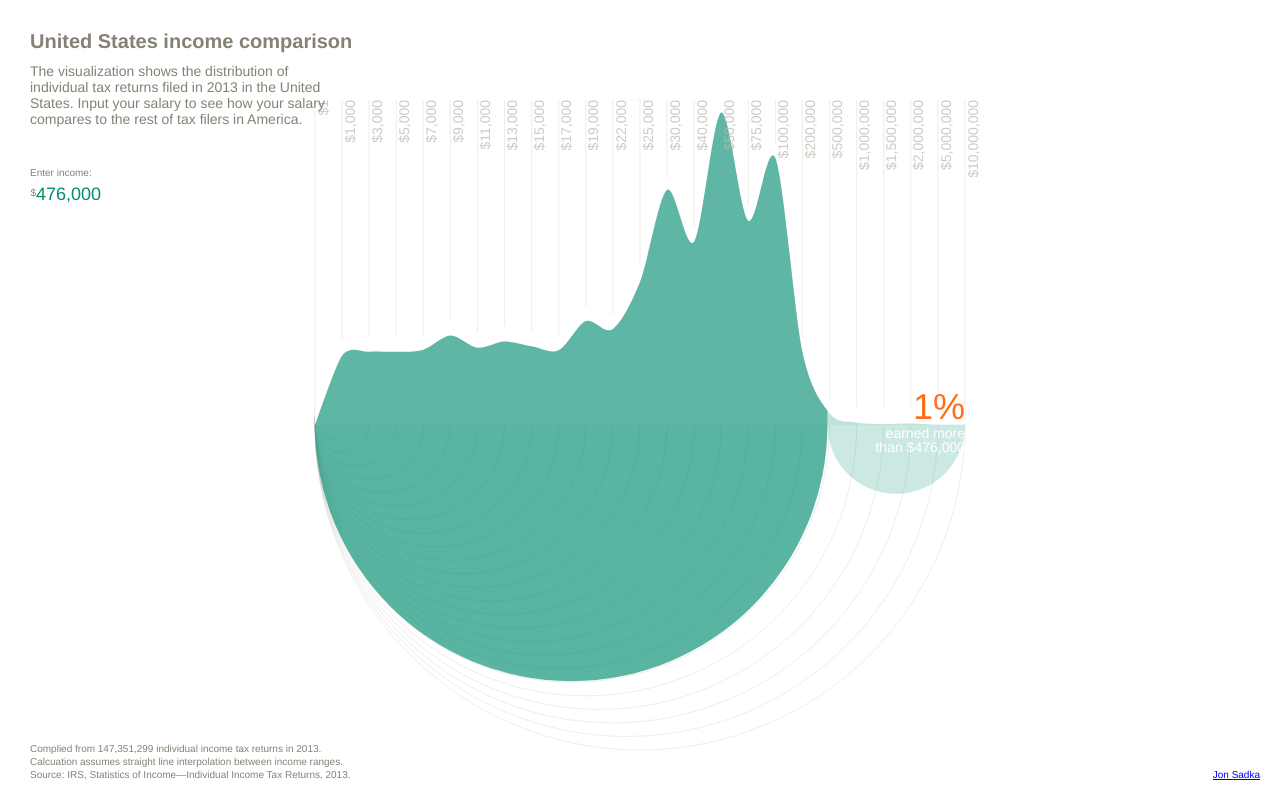
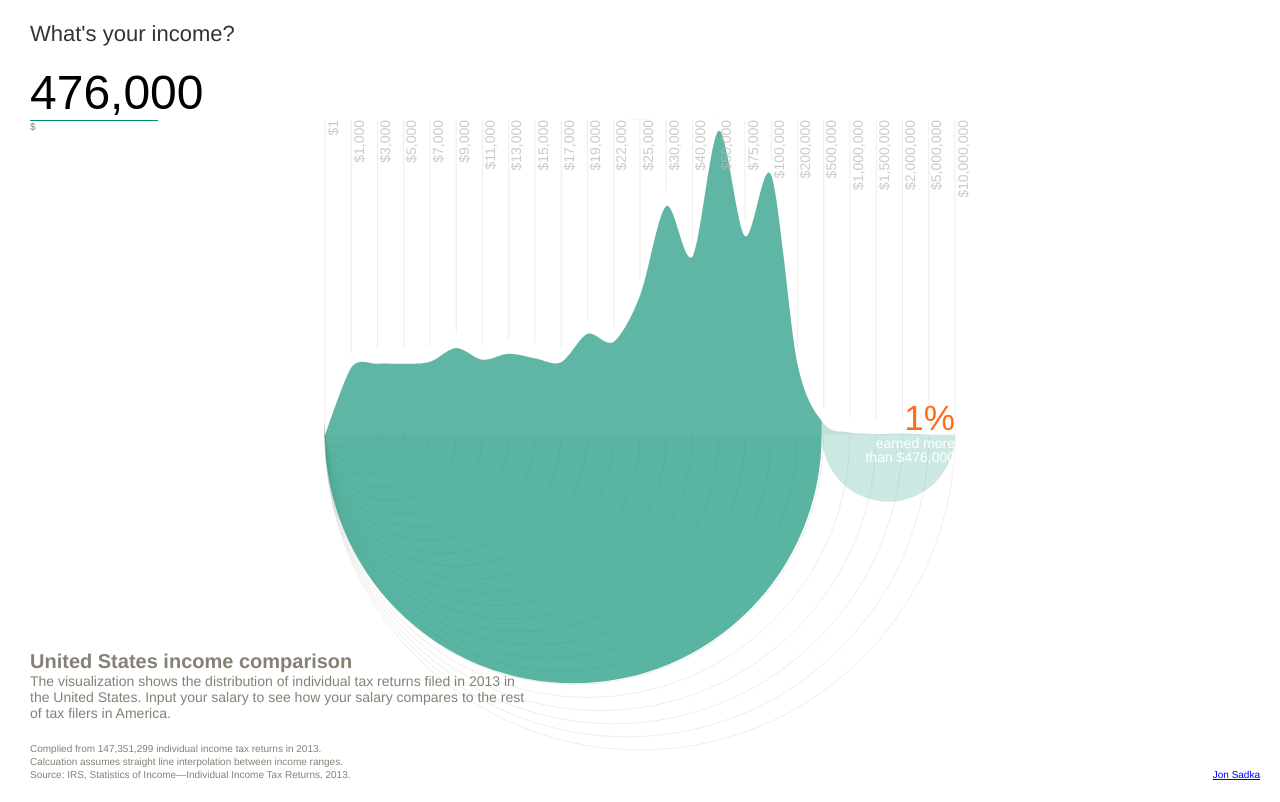
Before and after one commit to jonsadka/compare-income, a website: page index.html in a window 1280 px wide. Shown: the top 802 px of the page. Drawn offline with nearby package versions, Linux system fonts and the light colour scheme.

Commit message:
Update styles

```diff
--- a/index.html
+++ b/index.html
@@ -7,16 +7,14 @@
   </head>
   <body>
     <div id="upper-content">
-      <h1 class="title">United States income comparison</h1>
-      <p>The visualization shows the distribution of individual tax returns filed in 2013 in the United States. Input your salary to see how your salary compares to the rest of tax filers in America.</p>
-      <div class="user-salary">
-        <span class="prompt">Enter income:</span>
-        <span class="currency">$</span>
-        <input id="usersalary" placeholder="input your salary" onkeyup="updateSalary()" onmousedown="updateSalary()" value="476,000" onmouseup="updateSalary()" type="text">
-      </div>
+      <input type="text" name="name" class="question" id="usersalary" onkeyup="updateSalary()" onmousedown="updateSalary()" value="476,000" onmouseup="updateSalary()" required/>
+      <label for="usersalary"><span>What's your income?</span></label>
+      <span class="currency">$</span>
     </div>
     <div id="chart"></div>
     <div id="lower-content">
+      <h1 class="title">United States income comparison</h1>
+      <p>The visualization shows the distribution of individual tax returns filed in 2013 in the United States. Input your salary to see how your salary compares to the rest of tax filers in America.</p>
       <span class="name"><a href="http://jonsadka.com">Jon Sadka</a></span>
       <p class="label">Complied from 147,351,299 individual income tax returns in 2013.</p>
       <p class="label">Calcuation assumes straight line interpolation between income ranges.</p>
--- a/index.js
+++ b/index.js
@@ -10,7 +10,7 @@ var maxCount = 0;
 var totalCount = 0;
 var incomeThresholds = [];
 var typPadding = 2;
-var topMargin = 50;
+var topMargin = 70;
 
 // ADD PAGE ELEMENTS
 var chartContainer = document.getElementById('chart');
--- a/style.css
+++ b/style.css
@@ -1,5 +1,5 @@
 * {
-  overflow: hidden;
+  /*overflow: hidden;*/
   box-sizing: border-box;
   margin: 0;
   padding: 0;
@@ -9,6 +9,7 @@ body {
   font: 10px "Helvetica Neue";
   font-family: "Helvetica Neue", Helvetica, Arial, sans-serif;
   color: #868174;
+  font-weight: 300;
 }
 
 #upper-content {
@@ -16,12 +17,6 @@ body {
   width: 100%;
   left: 30px;
   top: 30px;
-}
-
-#upper-content p {
-  width: 300px;
-  padding-top: 10px;
-  font-size: 14px;
 }
 
 #lower-content {
@@ -32,13 +27,20 @@ body {
 }
 
 #lower-content p {
+  width: 500px;
+  padding-bottom: 20px;
+  font-size: 14px;
+}
+
+#lower-content p.label {
   padding-top: 2px;
+  padding-bottom: 0;
   font-size: 10px;
   width: 100%;
 }
 
 #chart {
-  margin-top: 50px;
+  margin-top: 70px;
   /*margin-left: 25%;*/
   /*width: 70%;*/
 }
@@ -48,53 +50,125 @@ body {
   font-size: 24px;
 }*/
 
+.currency {
+  position: relative;
+  /*left: -64px;*/
+  /*top: 20px;*/
+}
+
 .name {
   position: absolute;
   bottom: 0;
   right: 50px;
 }
 
-.user-salary {
-  padding-top: 40px;
-  /*position: absolute;*/
-  /*right: calc(50% - 150px / 2);*/
-  /*top: 25px;*/
-  /*color: #868174;*/
+/*
+Basic input element using psuedo classes
+*/
+
+input:focus {
+  outline: 0;
+}
+/* Question */
+
+input.question {
+  font-size: 48px;
+  font-weight: 300;
+  border-radius: 2px;
+  margin: 0;
+  border: none;
+  width: 80%;
+  background: rgba(0, 0, 0, 0);
+  transition: padding-top 0.2s ease, margin-top 0.2s ease;
+  overflow-x: hidden; /* Hack to make "rows" attribute apply in Firefox. */
+}
+/* Underline and Placeholder */
+
+input.question + label {
+  display: block;
+  position: relative;
+  white-space: nowrap;
+  padding: 0;
+  margin: 0;
+  width: 10%;
+  border-top: 1px solid RGBA(255, 109, 24,1);
+  -webkit-transition: width 0.4s ease;
+  transition: width 0.4s ease;
+  height: 0px;
 }
 
-.user-salary .currency {
-  position: relative;
-  left: -64px;
-  top: 20px;
-  /*font-size: 14px;*/
-  /*color: RGBA(186, 184, 175, 1)*/
+input.question:focus + label {
+  width: 80%;
 }
 
-/*.user-salary .prompt {
-  position: absolute;
-  left: -10px;
-  top: 12px;
-  font-size: 14px;
-}*/
-
-
-input {
-  font: 18px Helvetica, Arial, sans-serif;
-  box-sizing: border-box;
-  display: block;
-  border: none;
-  padding: 6px;
-  width: 150px;
-  font-size: 18px;
-  outline: none;
-  background-color: RGBA(0, 140, 112, 0);
-  color: RGBA(0, 140, 112, 1);
-  border-bottom: 1px solid white;
-  /*text-align: center;*/
-  border-radius: 8px;
+input.question:focus,
+input.question:valid {
+  padding-top: 35px;
 }
 
-/*FOR TESTING*/
-svg {
-  /*background-color: RGBA(186, 184, 175, 1);*/
+input.question:focus + label > span,
+input.question:valid + label > span {
+  top: -100px;
+  font-size: 22px;
+  color: #333;
 }
+
+input.question:valid + label {
+  border-color: RGBA(0, 140, 112, 1);
+}
+
+input.question:invalid {
+  box-shadow: none;
+}
+
+input.question + label > span {
+  font-weight: 300;
+  margin: 0;
+  position: absolute;
+  color: #8F8F8F;
+  font-size: 48px;
+  top: -66px;
+  left: 0px;
+  z-index: 1;
+  -webkit-transition: top 0.2s ease, font-size 0.2s ease, color 0.2s ease;
+  transition: top 0.2s ease, font-size 0.2s ease, color 0.2s ease;
+}
+
+input[type="submit"] {
+  -webkit-transition: opacity 0.2s ease, background 0.2s ease;
+  transition: opacity 0.2s ease, background 0.2s ease;
+  display: block;
+  opacity: 0;
+  margin: 10px 0 0 0;
+  padding: 10px;
+  cursor: pointer;
+}
+
+input[type="submit"]:hover {
+  background: #EEE;
+}
+
+input[type="submit"]:active {
+  background: #999;
+}
+
+input.question:valid ~ input[type="submit"] {
+  -webkit-animation: appear 1s forwards;
+  animation: appear 1s forwards;
+}
+
+input.question:invalid ~ input[type="submit"] {
+  display: none;
+}
+
+@-webkit-keyframes appear {
+  100% {
+    opacity: 1;
+  }
+}
+
+@keyframes appear {
+  100% {
+    opacity: 1;
+  }
+}
```
